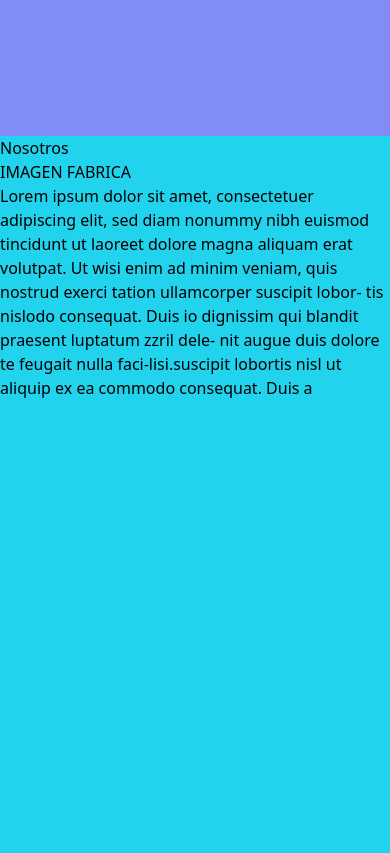
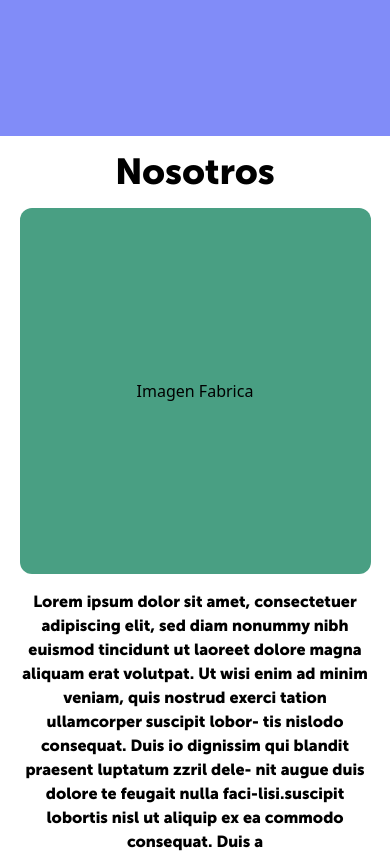
Before and after one commit to GianfrancoGuardamagna/DaliTermoplasticos, a Next.js app: page / in a window 390 px wide. Shown: the part 820-1673 px from the top of the page. Built offline with nearby package versions, Linux system fonts and the light colour scheme.

Commit message:
add nosotros section

```diff
--- a/app/components/DropdownNavbar.jsx
+++ b/app/components/DropdownNavbar.jsx
@@ -15,13 +15,17 @@ const DropdownNavbar = () => {
         const section = document.getElementById(value);
         if (section) {
             setIsMenuOpen(!isMenuOpen)
-            section.scrollIntoView({ behavior: 'smooth' })
+            const offset = 112;
+            const topPosition = section.offsetTop;
+            window.scrollTo({
+                top: topPosition - offset,
+                behavior: 'smooth'
+            })
         }
     };
 
     return (
         <div className="md:hidden">
-
             <div className='curson pointer text-4xl' onClick={() => setIsMenuOpen(!isMenuOpen)}>☰</div>
 
             {isMenuOpen && (
--- a/app/components/Header.jsx
+++ b/app/components/Header.jsx
@@ -18,7 +18,7 @@ const Header = () => {
                 </div>
             </div>
 
-            <div className="h-20 py-2 px-6 flex justify-between items-center bg-white font-museo md:h-28 lg:px-8 md:text-white md:bg-black">
+            <div className="h-20 md:h-28 py-2 px-6 flex justify-between items-center bg-white font-museo lg:px-8 md:text-white md:bg-black">
                 <a href='#landing'
                     className="h-full w-1/4 md:w-2/12 bg-[url(/logo_reduccion.png)] sm:bg-[url(/logo.png)] bg-contain bg-no-repeat bg-start md:bg-center" />
 
--- a/app/components/Navbar.jsx
+++ b/app/components/Navbar.jsx
@@ -11,7 +11,7 @@ const Navbar = () => {
         event.preventDefault();
         const targetElement = document.getElementById(targetId);
         if (targetElement) {
-            const offset = 100;
+            const offset = 112;
             const topPosition = targetElement.offsetTop;
             window.scrollTo({
                 top: topPosition - offset,
--- a/app/components/Nosotros.jsx
+++ b/app/components/Nosotros.jsx
@@ -3,15 +3,22 @@
 const Nosotros = () => {
     return (
         <>
-            <h1>Nosotros</h1>
-            <div>IMAGEN FABRICA</div>
-            <p>Lorem ipsum dolor sit amet, consectetuer
-                adipiscing elit, sed diam nonummy nibh
-                euismod tincidunt ut laoreet dolore magna aliquam erat volutpat. Ut wisi
-                enim ad minim veniam, quis nostrud exerci tation ullamcorper suscipit lobor-
-                tis nislodo consequat. Duis io dignissim qui blandit praesent luptatum zzril dele-
-                nit augue duis dolore te feugait nulla faci-lisi.suscipit lobortis nisl ut aliquip ex ea
-                commodo consequat. Duis a</p>
+            <h1 className='flex justify-center mt-4 font-museo text-4xl md:hidden'>Nosotros</h1>
+            <div className='flex flex-col mx-auto w-[90%] sm:w-[80%] md:w-[95%] h-[calc(100vh-112px)] md:flex-row md:items-center md:gap-6 md:py-8'>
+                <div className="w-full md:w-1/2 h-[50%] md:h-full xl:h-[80%] flex justify-center items-center my-4 rounded-xl bg-fepGreen">
+                    Imagen Fabrica
+                </div>
+
+                <p className='flex items-center text-center font-museo md:w-1/2 md:h-full md:text-xl md:text-justify xl:text-3xl overflow-hidden'>
+                    Lorem ipsum dolor sit amet, consectetuer
+                    adipiscing elit, sed diam nonummy nibh
+                    euismod tincidunt ut laoreet dolore magna aliquam erat volutpat. Ut wisi
+                    enim ad minim veniam, quis nostrud exerci tation ullamcorper suscipit lobor-
+                    tis nislodo consequat. Duis io dignissim qui blandit praesent luptatum zzril dele-
+                    nit augue duis dolore te feugait nulla faci-lisi.suscipit lobortis nisl ut aliquip ex ea
+                    commodo consequat. Duis a
+                </p>
+            </div>
         </>
     )
 }
--- a/app/globals.css
+++ b/app/globals.css
@@ -3,17 +3,9 @@
 @tailwind utilities;
 
 :root {
-  --foreground-rgb: 0, 0, 0;
-  --background-start-rgb: 214, 219, 220;
-  --background-end-rgb: 255, 255, 255;
-}
-
-@media (prefers-color-scheme: dark) {
-  :root {
-    --foreground-rgb: 255, 255, 255;
-    --background-start-rgb: 0, 0, 0;
-    --background-end-rgb: 0, 0, 0;
-  }
+  --foreground-rgb: 255, 255, 255;
+  --background-start-rgb: 0, 0, 0;
+  --background-end-rgb: 0, 0, 0;
 }
 
 body {
--- a/app/page.js
+++ b/app/page.js
@@ -6,7 +6,7 @@ export default function Home() {
       <section id='landing' className='w-screen h-screen bg-indigo-400'>
         <h2>Home</h2>
       </section>
-      <section id='nosotros' className='w-screen h-screen bg-cyan-400'>
+      <section id='nosotros' className='w-screen h-screen'>
         <Nosotros />
       </section>
 
--- a/tailwind.config.js
+++ b/tailwind.config.js
@@ -7,9 +7,6 @@ module.exports = {
   ],
   theme: {
     extend: {
-      fontSize: {
-        vw: 'calc(10px + 2vw)',
-      },
       fontFamily: {
         museo: ['var(--font-museo)'],
         tusker: ['var(--font-tusker)'],
```
Also changed, not shown: public/fabrica.jpg (added).
